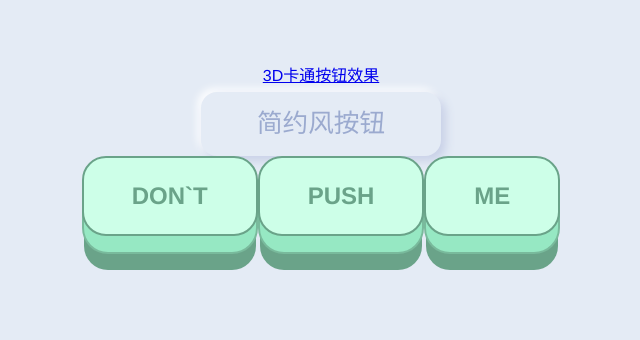
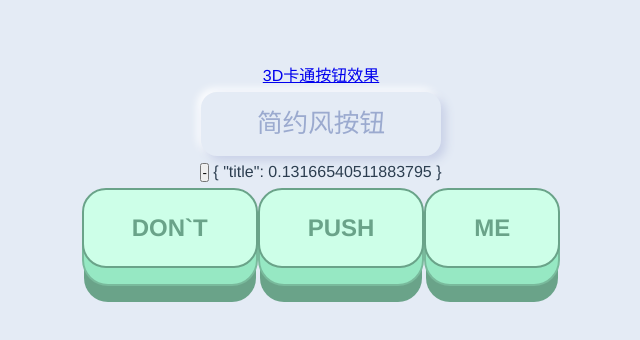
Before and after one commit to mjnd1/CssVue3Exercise, a Vue app: page /#/3DCartoonEffect in a window 1280 px wide. Shown: the top 340 px of the page, without its empty margins (319-959 px from the left). Built offline with nearby package versions, Linux system fonts and the light colour scheme.

Commit message:
feat:添加3D卡通按钮的JSX形式

```diff
--- /dev/null
+++ b/src/views/Button/3D卡通按钮效果/3DCartoonEffect.jsx
@@ -0,0 +1,30 @@
+/*
+ * @Description: Button 的JSX写法
+ * @Version: 2.0
+ * @Autor: ChenZhiWei
+ * @Date: 2022-03-17 16:58:40
+ * @LastEditors: Please set LastEditors
+ * @LastEditTime: 2022-03-17 17:20:45
+ */
+import { defineComponent, h } from 'vue'
+
+export default defineComponent({
+	name: "ChenButton",
+	props: {
+		title: String,
+	},
+	emits: [],
+	setup(props, ctx) {
+		return () => {
+			const { title } = props;
+
+			return (
+			<button>
+				{
+					title ? title:"-"
+				}
+			</button>
+			)
+		}
+	},
+})
--- a/src/views/Button/3D卡通按钮效果/3DCartoonEffect.vue
+++ b/src/views/Button/3D卡通按钮效果/3DCartoonEffect.vue
@@ -4,7 +4,7 @@
  * @Autor: ChenZhiWei
  * @Date: 2022-03-11 12:13:25
  * @LastEditors: Please set LastEditors
- * @LastEditTime: 2022-03-16 11:18:15
+ * @LastEditTime: 2022-03-17 16:56:53
 -->
 <template>
 	<div>
@@ -13,12 +13,12 @@
 		<button class="btn-3D">Me</button>
 	</div>
 </template>
-<script lang="ts">
+<script setup>
 import { defineComponent } from "vue";
-export default defineComponent({
-	name: "",
-	props: {},
-	setup(props, context) {},
+
+// 按钮配置项, 在 setup 中必须使用 definProps 来声明
+const buttonOptions = defineProps({
+	title: String,
 });
 </script>
 <style src="./3DCartoonEffect.css" scoped></style>
--- a/src/views/Button/index.vue
+++ b/src/views/Button/index.vue
@@ -3,18 +3,37 @@
  * @Version: 2.0
  * @Autor: ChenZhiWei
  * @Date: 2022-03-11 12:10:55
- * @LastEditors: ChenZhiWei
- * @LastEditTime: 2022-03-20 14:54:36
+ * @LastEditors: Please set LastEditors
+ * @LastEditTime: 2022-03-21 14:01:23
 -->
 <template>
 	<router-link to="/3DCartoonEffect">3D卡通按钮效果</router-link>
 	<SimpleStyleButton />
+	<div v-for="item in ChenButtonList" :key="item.id">
+		<ChenButton />
+		{{
+			item.porps
+		}}
+	</div>
 	<router-view />
 </template>
 <script setup>
 import { defineComponent } from 'vue'
 import SimpleStyleButton from './简约风按钮效果/SimpleStyleButton.vue';
+// 导入 JSX 的 button 按钮
+import ChenButton from './3D卡通按钮效果/3DCartoonEffect.jsx';
+
+const ChenButtonList = [1].map((item,index) => {
+	let porps = {
+		title: Math.random(1,100),
+	}
+	return {
+		id: Math.random(1, 100) + index + 1,
+		porps,
+	}
+});
 console.log(import.meta.env);
+console.log("ChenButtonList", ChenButtonList);
 </script>
 <style>
 </style>
```
